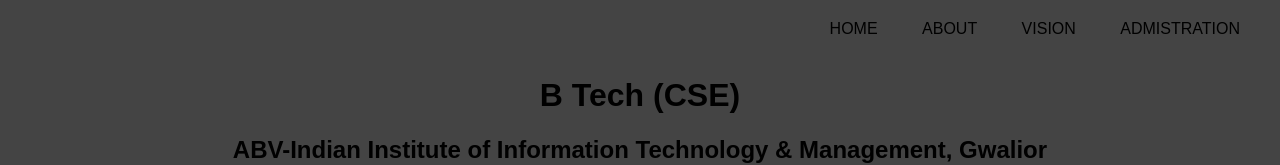
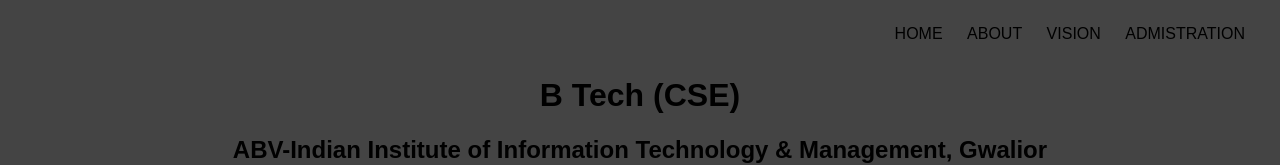
Before and after one commit to sankalp142002/2020BCS, a plain HTML site: page about.html in a window 1280 px wide. Shown: the top 165 px of the page. Drawn offline with Linux system fonts and the light colour scheme.

Commit message:
bug fixed

```diff
--- a/about.css
+++ b/about.css
@@ -17,6 +17,11 @@
 .nav{
     display: inline-block;
     float: right;
+    padding: 5px;
+}
+.nav a{
+    margin: 5px;
+    padding: 5px;
 }
 #bottom{
     text-align: center;
```
